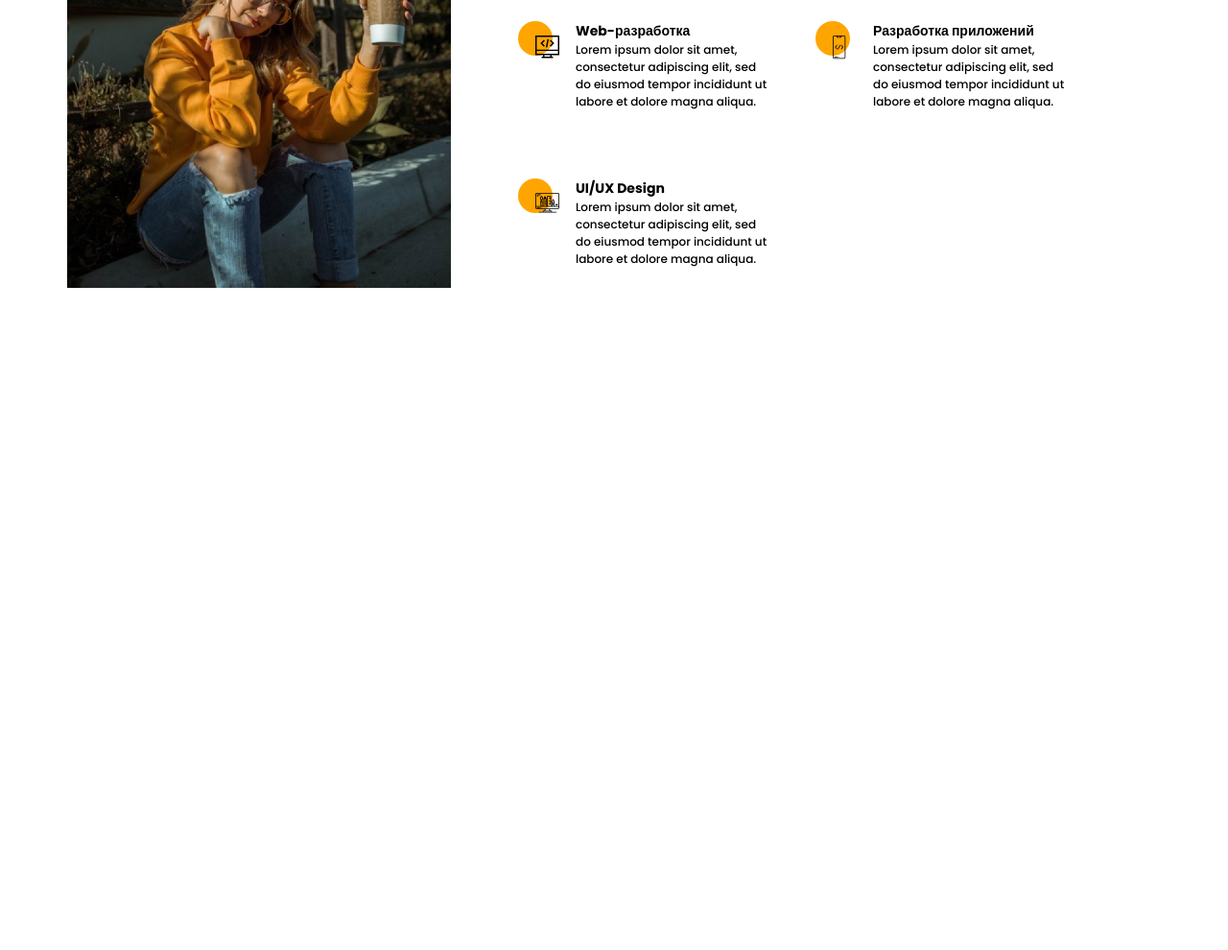
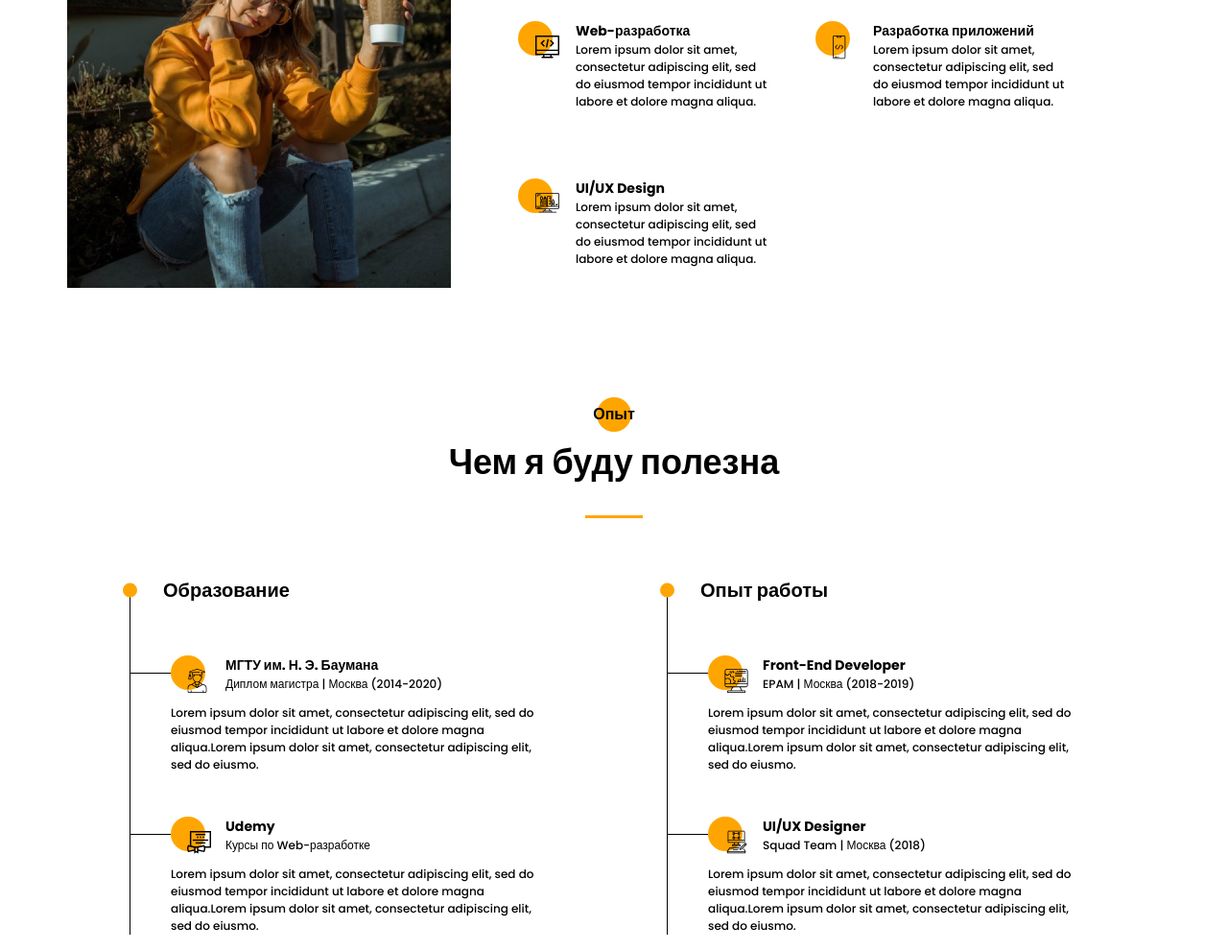
Before and after one commit to SergeyZ514/portfolio, a website: page src/index.html in a window 1280 px wide. Shown: the part 1220-2210 px from the top of the page at 96% size. Before the commit the page ends 1520 px from the top, so only its background shows below. Drawn offline with nearby package versions, Linux system fonts and the light colour scheme; files that its build step writes are made by us from their sources; files whose address does not match are found by name.

Commit message:
Third screen added

```diff
--- a/src/index.html
+++ b/src/index.html
@@ -436,6 +436,121 @@
             </div>
          </div>
       </section>
+      <section class="resume">
+         <div class="container">
+            <h2 class="title title_fz16 resume__title">Опыт</h2>
+            <div class="title resume__subtitle">Чем я буду полезна</div>
+            <div class="divider"></div>
+            <div class="resume__wrapper">
+               <div class="resume__column">
+                  <h3 class="title title_fz20 resume__column-title">
+                     Образование
+                  </h3>
+                  <ul>
+                     <li>
+                        <div class="resume__item">
+                           <div class="resume__item-head">
+                              <div class="resume__item-icon">
+                                 <img
+                                    src="icons/experience/university.svg"
+                                    alt="university"
+                                 />
+                              </div>
+                              <h4 class="title title_fz14">
+                                 МГТУ им. Н. Э. Баумана
+                              </h4>
+                              <div class="resume__item-location">
+                                 Диплом магистра | Москва (2014-2020)
+                              </div>
+                           </div>
+                           <div class="resume__item-body">
+                              Lorem ipsum dolor sit amet, consectetur adipiscing
+                              elit, sed do eiusmod tempor incididunt ut labore
+                              et dolore magna aliqua.Lorem ipsum dolor sit amet,
+                              consectetur adipiscing elit, sed do eiusmo.
+                           </div>
+                        </div>
+                     </li>
+                     <li>
+                        <div class="resume__item">
+                           <div class="resume__item-head">
+                              <div class="resume__item-icon">
+                                 <img
+                                    src="icons/experience/courses.svg"
+                                    alt="courses"
+                                 />
+                              </div>
+                              <h4 class="title title_fz14">Udemy</h4>
+                              <div class="resume__item-location">
+                                 Курсы по Web-разработке
+                              </div>
+                           </div>
+                           <div class="resume__item-body">
+                              Lorem ipsum dolor sit amet, consectetur adipiscing
+                              elit, sed do eiusmod tempor incididunt ut labore
+                              et dolore magna aliqua.Lorem ipsum dolor sit amet,
+                              consectetur adipiscing elit, sed do eiusmo.
+                           </div>
+                        </div>
+                     </li>
+                  </ul>
+               </div>
+               <div class="resume__column">
+                  <h3 class="title title_fz20 resume__column-title">
+                     Опыт работы
+                  </h3>
+                  <ul>
+                     <li>
+                        <div class="resume__item">
+                           <div class="resume__item-head">
+                              <div class="resume__item-icon">
+                                 <img
+                                    src="icons/experience/developer.svg"
+                                    alt="developer"
+                                 />
+                              </div>
+                              <h4 class="title title_fz14">
+                                 Front-End Developer
+                              </h4>
+                              <div class="resume__item-location">
+                                 EPAM | Москва (2018-2019)
+                              </div>
+                           </div>
+                           <div class="resume__item-body">
+                              Lorem ipsum dolor sit amet, consectetur adipiscing
+                              elit, sed do eiusmod tempor incididunt ut labore
+                              et dolore magna aliqua.Lorem ipsum dolor sit amet,
+                              consectetur adipiscing elit, sed do eiusmo.
+                           </div>
+                        </div>
+                     </li>
+                     <li>
+                        <div class="resume__item">
+                           <div class="resume__item-head">
+                              <div class="resume__item-icon">
+                                 <img
+                                    src="icons/experience/designer.svg"
+                                    alt="designer"
+                                 />
+                              </div>
+                              <h4 class="title title_fz14">UI/UX Designer</h4>
+                              <div class="resume__item-location">
+                                 Squad Team | Москва (2018)
+                              </div>
+                           </div>
+                           <div class="resume__item-body">
+                              Lorem ipsum dolor sit amet, consectetur adipiscing
+                              elit, sed do eiusmod tempor incididunt ut labore
+                              et dolore magna aliqua.Lorem ipsum dolor sit amet,
+                              consectetur adipiscing elit, sed do eiusmo.
+                           </div>
+                        </div>
+                     </li>
+                  </ul>
+               </div>
+            </div>
+         </div>
+      </section>
       <script src="js/script.js"></script>
    </body>
 </html>
--- a/src/sass/blocks/_aside.scss
+++ b/src/sass/blocks/_aside.scss
@@ -19,8 +19,8 @@
 
 	&__divider {
 		width: 70px;
-		height: 0px;
-		border: 2px solid #000000;
+		height: 2px;
+		background-color: #000000;
 	}
 	&__link {
 		display: block;
--- /dev/null
+++ b/src/sass/blocks/_resume.scss
@@ -0,0 +1,105 @@
+.resume {
+	padding-top: 120px;
+	background-color: #ffffff;
+	&__title {
+		text-align: center;
+		position: relative;
+		z-index: 1;
+		@include before_circle;
+		&::before {
+			left: 50%;
+			transform: translateX(-50%);
+		}
+	}
+	&__subtitle {
+		text-align: center;
+	}
+
+	&__wrapper {
+		padding: 60px 65px 0 65px;
+		display: grid;
+		grid-template-columns: repeat(2, 425px);
+		column-gap: 135px;
+	}
+
+	&__column {
+		ul {
+			list-style-type: none;
+			padding-left: 0px;
+			li {
+				position: relative;
+				&::after {
+					content: '';
+					width: 1px;
+					height: calc(100% + 16px);
+					position: absolute;
+					top: -16px;
+					left: 0;
+					background-color: #000000;
+					z-index: 0;
+				}
+			}
+		}
+		&-title {
+			position: relative;
+			padding-left: 35px;
+			&::before {
+				content: '';
+				position: absolute;
+				width: 15px;
+				height: 15px;
+				border-radius: 100%;
+				background: $main_color;
+				left: -7px;
+				top: 50%;
+				transform: translateY(-50%);
+				z-index: 3;
+			}
+		}
+	}
+
+	&__item {
+		position: relative;
+		&::before {
+			content: '';
+			height: 1px;
+			width: 43px;
+			position: absolute;
+			background-color: #000000;
+			top: 63px;
+			z-index: 0;
+		}
+		&-head {
+			position: relative;
+			padding: 45px 0 0 100px;
+			@include before_circle;
+			z-index: 1;
+			&::before {
+				left: 43px;
+				top: 45px;
+			}
+		}
+		h4 {
+			margin: 0;
+		}
+
+		&-icon {
+			position: absolute;
+			left: 60px;
+			bottom: 0px;
+		}
+
+		&-location {
+			font-size: 12px;
+			line-height: 18px;
+			color: #000000;
+		}
+		&-body {
+			margin-top: 12px;
+			padding-left: 43px;
+			font-size: 12px;
+			line-height: 18px;
+			color: #000000;
+		}
+	}
+}
--- a/src/sass/style.scss
+++ b/src/sass/style.scss
@@ -16,7 +16,7 @@
 	width: 60px;
 	height: 3px;
 	background-color: $main_color;
-	margin: 25px 0 0 0;
+	margin: 25px auto 0 auto;
 }
 
 @import 'blocks/promo';
@@ -25,3 +25,4 @@
 @import 'blocks/aside';
 @import 'blocks/menu';
 @import 'blocks/about';
+@import 'blocks/resume';
```
